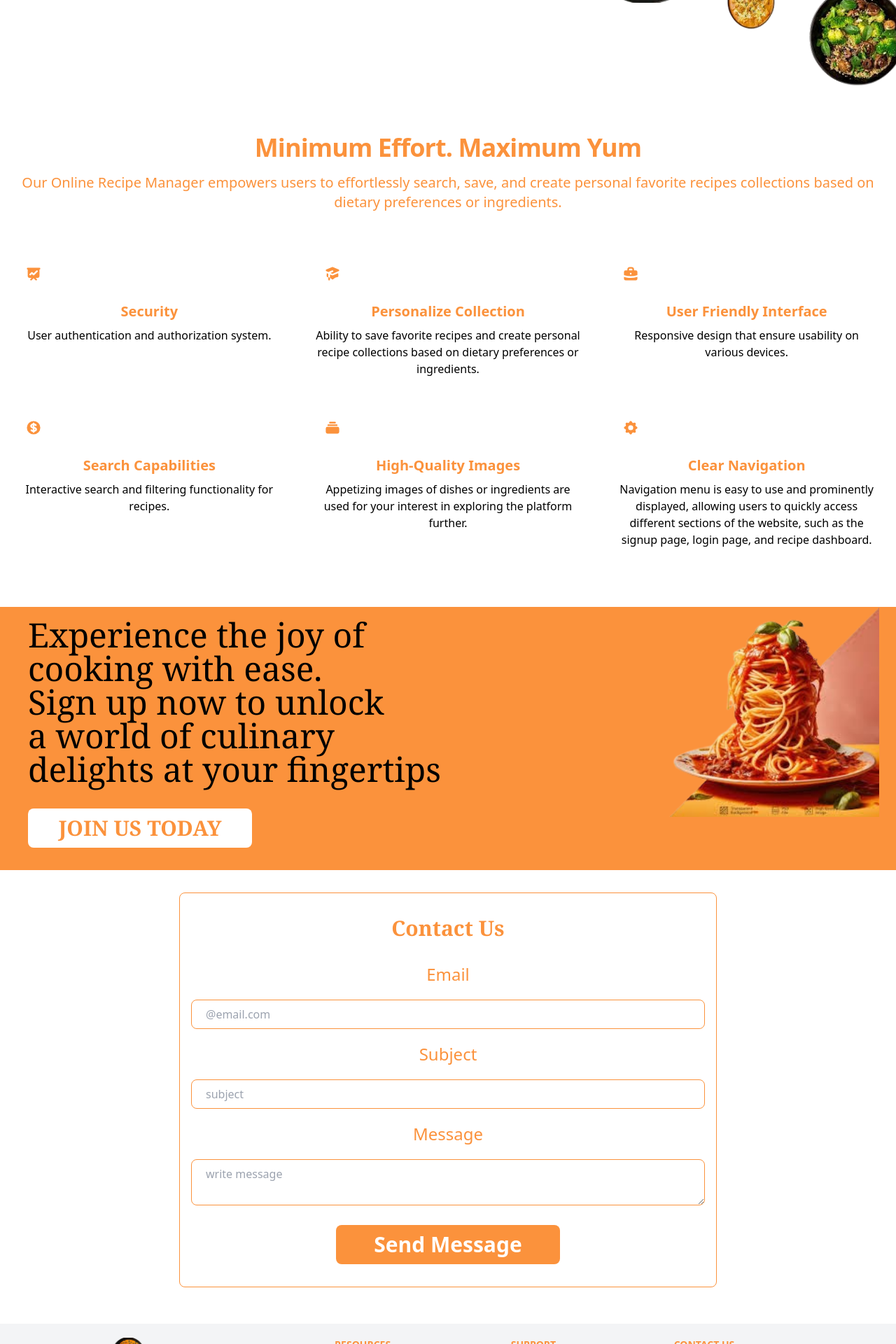
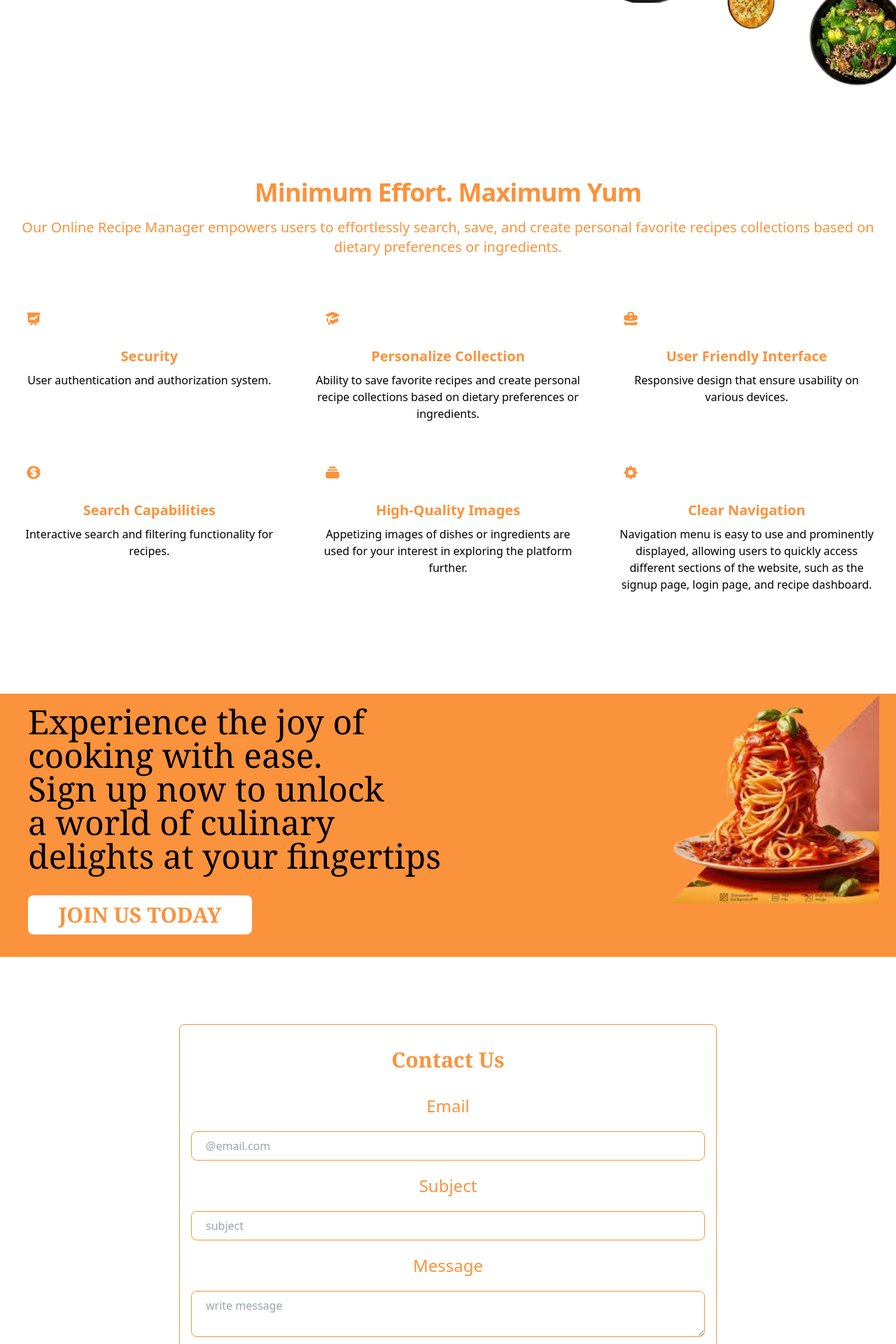
Before and after one commit to MOYIN-21/Online-Recipe-Manager-Frontend, a React (Vite) app: page / in a window 1280 px wide. Shown: the part 620-2540 px from the top of the page at 70% size. Built offline with nearby package versions, Linux system fonts and the light colour scheme.

Commit message:
responsiveness

```diff
--- a/src/websiteLandingPage/home/CallToAction.jsx
+++ b/src/websiteLandingPage/home/CallToAction.jsx
@@ -4,7 +4,7 @@ import { Link } from 'react-router-dom'
 
 const CallToAction = () => {
     return (
-        <div className='pt-5'>
+        <div className='pt-20'>
             <div className='bg-orange-400 md:mt-0 sm:mt-0 px-4 mx-auto max-w-screen-xl lg:px-6'>
                 <div className='flex flex-col lg:flex-row justify-between items-center lg:items-start'>
                     <div className='px-4 text-4xl lg:text-5xl text-center md:text-left pt-4 font-serif justify-start flex flex-col gap-8'>
--- a/src/websiteLandingPage/home/Contact.jsx
+++ b/src/websiteLandingPage/home/Contact.jsx
@@ -20,7 +20,7 @@ const Contact = () => {
   };
 
   return (
-      <div className="flex flex-col items-center justify-center px-4 py-8 md:flex-row md:justify-around md:px-5">
+      <div className="flex flex-col items-center pt-24 justify-center px-4 py-8 md:flex-row md:justify-around md:px-5">
         <div className="w-full max-w-lg md:max-w-2xl lg:max-w-3xl px-4 py-8 border border-orange-400 rounded-lg">
           <h1 className="text-3xl font-bold font-serif text-orange-400 text-center">Contact Us</h1>
           <form onSubmit={handleContact} className="mt-8">
--- a/src/websiteLandingPage/home/FeatureDescription.jsx
+++ b/src/websiteLandingPage/home/FeatureDescription.jsx
@@ -2,9 +2,9 @@ import React from 'react'
 
 const FeatureDescription = () => {
   return (
-    <div className=''>
+    <div className=' pt-16'>
         <section>
-          <div className="py-8 mx-auto max-w-screen-xl sm:py-16 px-6 lg:px-6">
+          <div className="py-8 mx-auto max-w-screen-xl  sm:py-16 px-6 lg:px-6">
               <div className="mb-8 lg:mb-16 items-center center text-center flex-col">
                   <h1 className="mb-4 text-4xl tracking-tight font-extrabold text-orange-400">Minimum Effort. Maximum Yum</h1>
                   <p className="text-orange-400 sm:text-xl">Our Online Recipe Manager empowers users to effortlessly search, save, and create personal favorite recipes collections based on dietary preferences or ingredients.</p>
```
